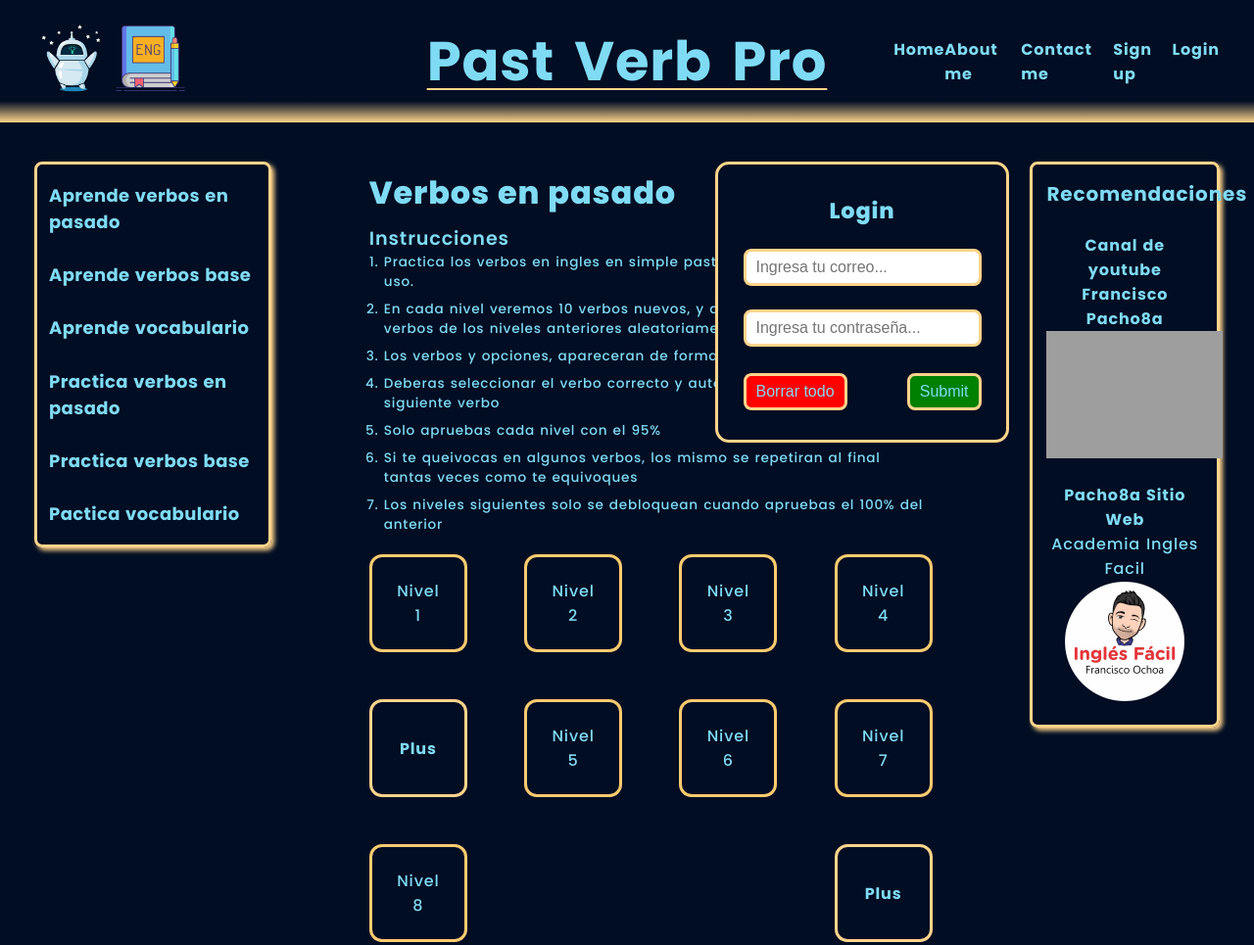
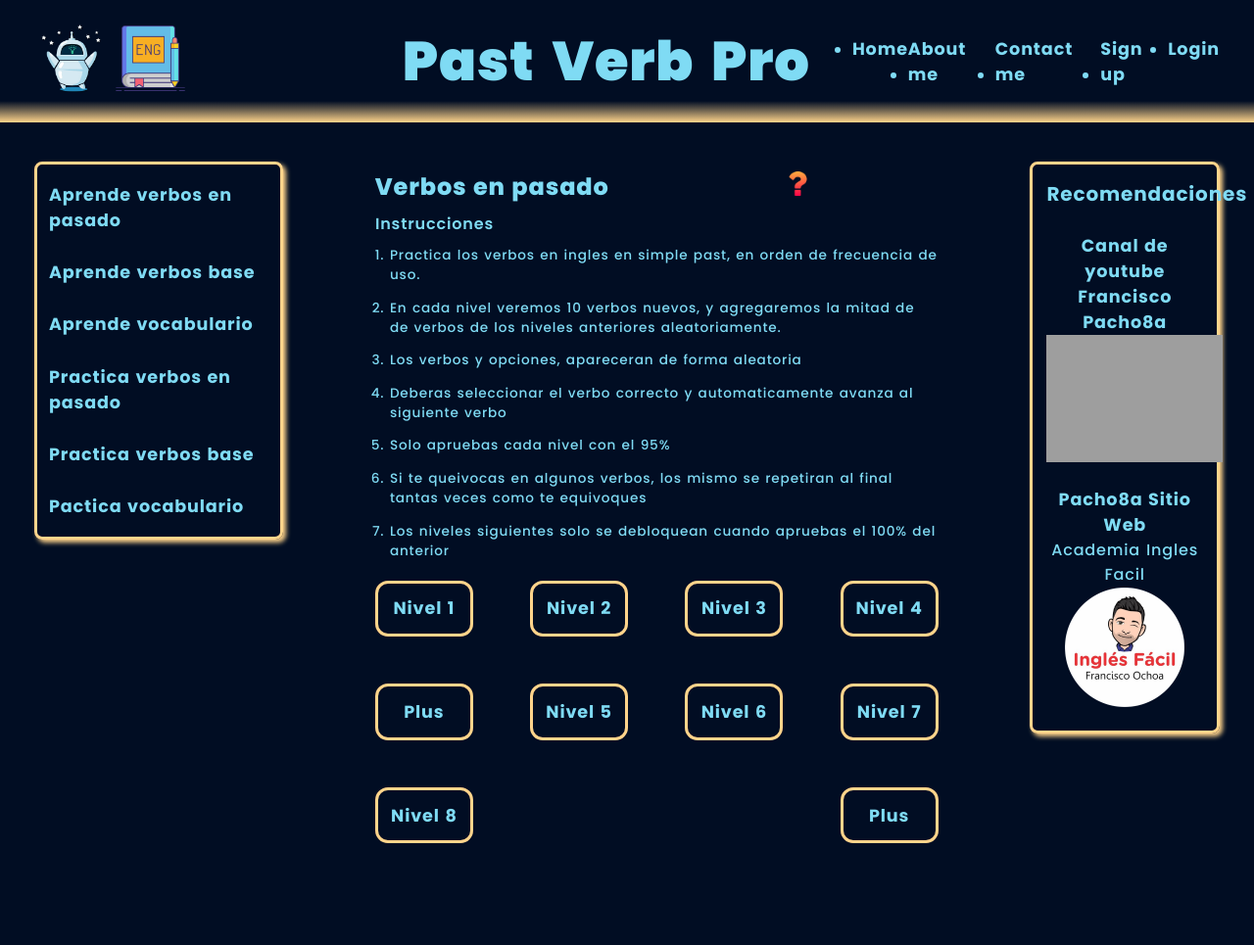
Before and after one commit to CarlosMoralesDev23/Aprendamos-juntos, a plain HTML site: page index.html in a window 1280 px wide. Shown: the top 965 px of the page at 98% size. Drawn offline with Linux system fonts and the light colour scheme; grey boxes are pictures that could not be loaded.

Commit message:
refactorizando css uniendo criterios ---  main- menu - contenido interactivo

```diff
--- a/css/styles.css
+++ b/css/styles.css
@@ -51,35 +51,27 @@ body {
         word-spacing: 7.5px;
     }
     h2 {
-        font-size: 1.4rem;
+        font-size: 1.5rem;
         font-weight: 800;
     }
     h3 {
-        font-size: 1.3rem;
+        font-size: 1.17rem;
         font-weight: 700;
     }
     h4 {
-        font-size: 1.2rem;
+        font-size: 1rem;
         font-weight: 600;
-    }
-    h5 {
-        font-size: 1rem;
-        font-weight: 500;
     }
     p {
         font-size: 1rem;
         font-weight: 500;
     }
     a {
+        font-size: 1.1rem;
         font-weight: 700;
         cursor: pointer;
         color: var(--color-texto-principal);
         text-decoration: none;
-    }
-    ul {
-        li {
-            list-style: none;
-        }
     }
     input {
         font-size: 1rem;
@@ -124,13 +116,12 @@ header {
     }
 
     nav {
-        width: 27.5%;
+        width: 31%;
 
         ul {
             display: flex;
             justify-content: space-between;
             li {
-                font-size: 16px;
                 a {
                     display: inline-block;
                     position: relative;
@@ -180,8 +171,8 @@ header {
     top: 0px;
     right: 250px;
 
+    opacity: 1;
     opacity: 0.001;
-    opacity: 1;
 
     /* TODO Con JS esta opacity se reemplazara por un event sobre el link Login; */
 
@@ -288,7 +279,7 @@ footer {
 
 /** CONTENEDOR MENU DE CONTENIDO INTERACTIVO */
 #menuDeContenidosInteractivo {
-    width: 20%;
+    width: 21%;
     height: fit-content;
     padding: 18px 12px;
 
@@ -297,19 +288,15 @@ footer {
     box-shadow: 3px 3px 5px var(--color-borde-principal);
 
     ul {
+        margin: auto;
         display: flex;
         flex-direction: column;
         justify-content: space-around;
         gap: 1.7rem;
+
         li {
             list-style: none;
             a {
-                font-size: 18px;
-                font-weight: 700;
-                text-decoration: none;
-                color: var(--color-texto-principal);
-                letter-spacing: 0.025rem;
-                cursor: pointer;
                 display: inline-block;
                 position: relative;
 
@@ -340,7 +327,7 @@ footer {
 
 /** CONTENEDOR INTERACTIVO */
 #contenedorDeContenidoInteractivo {
-    color: var(--color--texto-principal);
+    margin: auto;
     width: 50%;
     display: flex;
     flex-direction: column;
@@ -351,8 +338,6 @@ footer {
         padding: 8px 15px;
         h2 {
             text-align: start;
-            font-size: 2rem;
-            font-weight: 800;
         }
 
         img {
@@ -372,23 +357,19 @@ footer {
         display: flex;
         flex-direction: column;
 
-        h4 {
-            font-weight: 600;
+        h4{
+            margin-bottom: 10px;
         }
 
         ol {
             margin: auto;
-
             display: flex;
             flex-direction: column;
-            gap: 0.5rem;
-            text-align: left;
-
+            gap: 0.85rem;
             li {
+                margin-left: 0.9375rem;
                 font-size: 0.85rem;
                 font-weight: 500;
-                margin-left: 0.9375rem;
-                letter-spacing: 0.75px;
             }
         }
     }
@@ -404,33 +385,14 @@ footer {
         gap: 3rem;
 
         .cajaNivel {
-            border: 3px solid #fccb6f;
-            height: 100px;
-            width: 100px;
-            padding: 2.125rem;
-            font-size: 1rem;
-            text-align: center;
+            border: 3px solid var(--color-borde-principal);
+            width:  100px;
+            padding: 0.8rem;
             border-radius: 0.8125rem;
 
             display: flex;
             justify-content: center;
             align-items: center;
-
-            a {
-                color: var(--color-texto-principal);
-                text-decoration: none;
-                font-weight: 500;
-            }
-        }
-
-        .cajaNivelPlus {
-            border: 3px solid var(--color-borde-principal);
-
-            a {
-                color: var(--color-texto-principal);
-                text-decoration: none;
-                font-weight: 700;
-            }
         }
     }
 }
--- a/index.html
+++ b/index.html
@@ -27,7 +27,7 @@
                 />
             </div>
 
-            <h1><a href="index.html">Past Verb Pro</a></h1>
+            <a href="index.html"><h1>Past Verb Pro</h1></a>
 
             <nav>
                 <ul>
@@ -77,11 +77,13 @@
             <nav id="menuDeContenidosInteractivo">
                 <ul>
                     <li><a href="index.html#practica">Aprende verbos en pasado</a></li>
-                    <li><a href="">Aprende verbos base</a></li>
-                    <li><a href="">Aprende vocabulario</a></li>
+                    <li><a href="index.html#practica">Aprende verbos base</a></li>
+                    <li><a href="index.html#practica">Aprende vocabulario</a></li>
                     <li><a href="index.html#practica">Practica verbos en pasado</a></li>
-                    <li><a href="">Practica verbos base</a></li>
-                    <li><a href="">Pactica vocabulario</a></li>
+                    <li><a href="index.html#practica">Practica verbos base</a></li>
+                    <li><a href="index.html#practica">Pactica vocabulario</a></li>
+
+                    <!-- TODO ARREGLAR EL ENLACE -->
                 </ul>
             </nav>
 
```
